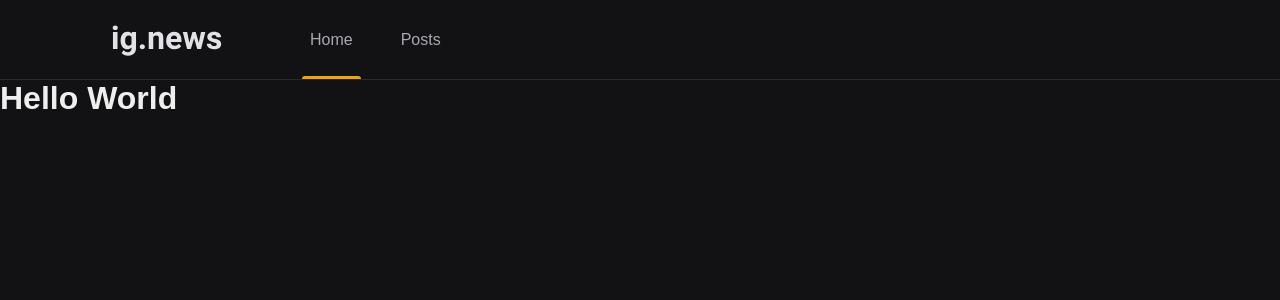
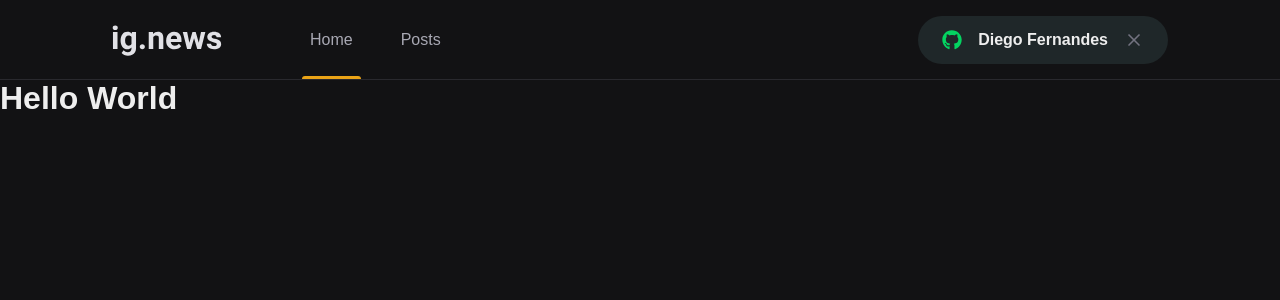
Before and after one commit to HemersonChaves/Fundamentos-do-Next.js, a Next.js app: page / in a window 1280 px wide. Shown: the top 300 px of the page. Built offline with nearby package versions, Linux system fonts and the light colour scheme.

Commit message:
feat(sign_in): criando o componente SignInButton

```diff
--- a/src/components/Header/index.tsx
+++ b/src/components/Header/index.tsx
@@ -1,3 +1,4 @@
+import { SignInButton} from "../SingInButton";
 import styles from "./styles.module.scss";
 
 export function Header() {
@@ -10,6 +11,7 @@
                     <a className={styles.active} href="#">Home</a>
                     <a href="#">Posts</a>
                 </nav>
+                <SignInButton />
             </div>
         </header>
     );
--- a/src/components/Header/styles.module.scss
+++ b/src/components/Header/styles.module.scss
@@ -44,4 +44,7 @@
             }
         }
     }
+    button{
+        margin-left: auto;
+    }
 }
--- /dev/null
+++ b/src/components/SingInButton/index.tsx
@@ -0,0 +1,24 @@
+import {FaGithub } from "react-icons/fa";
+import {FiX } from "react-icons/fi";
+import styles from "./styles.module.scss";
+export function SignInButton(){
+    const isUserLoggerIn = true;
+    return isUserLoggerIn ? (
+        <button
+        type="button"
+        className={styles.signInButton}
+        >
+            <FaGithub  color="#04D361"/>
+            Diego Fernandes
+            <FiX color="#737380" className={styles.closeIcon} />
+         </button>
+    ):(
+        <button
+        type="button"
+        className={styles.signInButton}
+        >
+            <FaGithub  color="#EBA417"/>
+            Sign in with GitHub
+        </button>
+    );
+}
--- /dev/null
+++ b/src/components/SingInButton/styles.module.scss
@@ -0,0 +1,29 @@
+.signInButton{
+    height:3rem;
+    border-radius: 3rem;
+    background: var(--gray-850);
+    border: 0;
+    padding:0 1.5rem;
+    display: flex;
+    align-items: center;
+    justify-content: center;
+
+    color: var(--white);
+    font-weight:bold;
+
+    svg{
+        width: 20px;
+        height:20px;
+    }
+
+    svg:first-child{
+        margin-right:1rem;
+    }
+    svg.closeIcon{
+        margin-left: 1rem;
+    }
+    transition: filter 0.2s;
+    &:hover{
+        filter: brightness(0.8);
+    }
+}
--- a/src/styles/global.scss
+++ b/src/styles/global.scss
@@ -9,6 +9,7 @@
     --gray-100: #E1E1E6;
     --gray-300: #A8A8B3;
     --gray-800: #29292E;
+    --gray-850: #1F2729;
     --gray-900: #121214;
 
     --cyan-500: #61BAFB;
```
